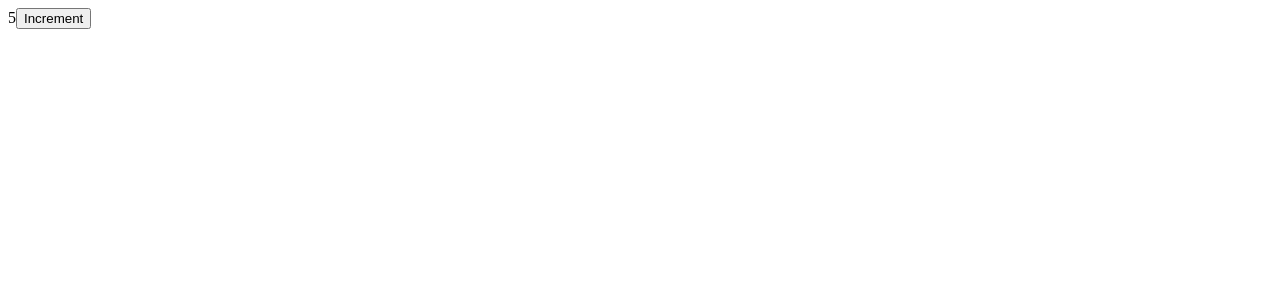
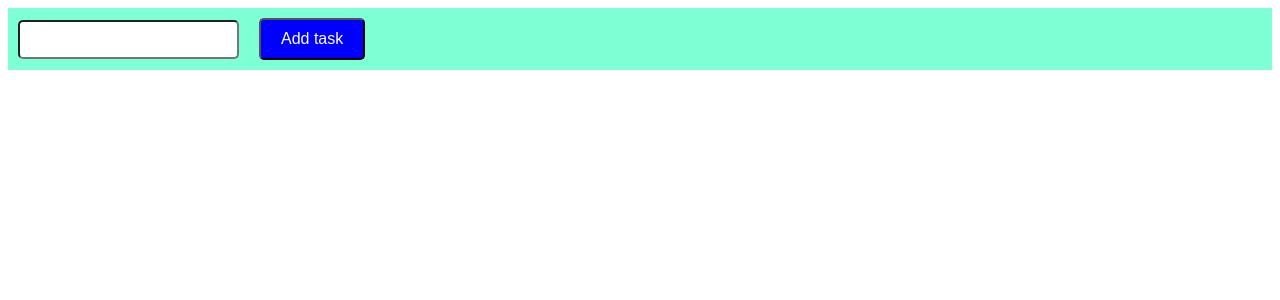
Before and after one commit to sangamesh-Math/to-do-list, a React (Create React App) app: page / in a window 1280 px wide. Shown: the top 300 px of the page. Built offline with nearby package versions, Linux system fonts and the light colour scheme.

Commit message:
Final Commit of To do App

```diff
--- a/src/App.css
+++ b/src/App.css
@@ -23,7 +23,14 @@
   font-size: calc(10px + 2vmin);
   color: white;
 }
+.input {
+  background-color:aquamarine;
 
+}
+
+.complete{
+  background-color: green;
+}
 .App-link {
   color: #61dafb;
 }
--- a/src/App.js
+++ b/src/App.js
@@ -1,14 +1,68 @@
 import {useState} from 'react';
 import './App.css';
+import {Comp} from './task.js';
 function App() {
-  const [age, setAge] = useState(5);
 
-  const increaseAge = () => {
-  // age = age + 1;
-  setAge(age+5);
-  }
+  const [newTask, setTask] = useState({});
+  const [todoList, settodoList] = useState([]);
+    const buttonStyle = {
+      backgroundColor: 'blue',
+      color: 'white',
+      padding: '10px 20px ',
+      borderRadius: '5px',
+      fontSize: '16px',
+      margin : '10px'
+    };
+    const buttonSt = {
+      backgroundColor: 'red',
+      color: 'black',
+      padding: '5px 10px ',
+      borderRadius: '5px',
+      fontSize: '10px',
+      margin : '5px'
+    };
+    const handleChange = (event) =>{
+      setTask(event.target.value);
+      // console.log(newTask);
 
- return (<div>{age}<button onClick={increaseAge}>Increment</button></div>);
+    };
+    const addTask = () => {
+      const task = {
+        id : todoList.length === 0 ? 1 : todoList[todoList.length - 1].id + 1,
+        taskName : newTask,
+        completed : false
+      };
+      settodoList([...todoList, task]);
+    };
+    const deleteTask = (id) => {
+    settodoList(todoList.filter((task) => id !== task.id));
+    };
+    const complete = (id) => {
+      return (settodoList(todoList.map((task) => {
+        if(task.id === id) return {...task, completed: true};
+        return {task};
+
+      })));
+
+
+    };
+    return (
+     <div>
+        <div className="input">
+        <input style = {{padding: '10px 20px', margin:'10px', borderRadius: '5px', color: 'black'}} onChange = {handleChange} type='text' />
+        <button onClick = {addTask} style = {buttonStyle}>Add task</button>
+        </div>
+
+        <div className = "display">
+        {todoList.map((task) => {
+          return <Comp taskName = {task.taskName} id = {task.id} deleteTask = {deleteTask} settodoList = {settodoList} complete = {complete} completed = {task.completed} />;
+        })}
+        </div>
+     </div>
+);
+
+
+
 
   }
 
--- /dev/null
+++ b/src/task.js
@@ -0,0 +1,12 @@
+export const Comp = (props) => {
+    return (
+    <div style = {{backgroundColor: props.completed ? "green" : "white"}}>
+
+
+
+    <h3 style = {{color: "black"}}>{props.taskName}</h3>
+    <button onClick = {() => props.deleteTask(props.id)}>delete</button>
+    <button onClick = {() => props.complete(props.id)}>complete</button>
+
+    </div>);
+};
```
